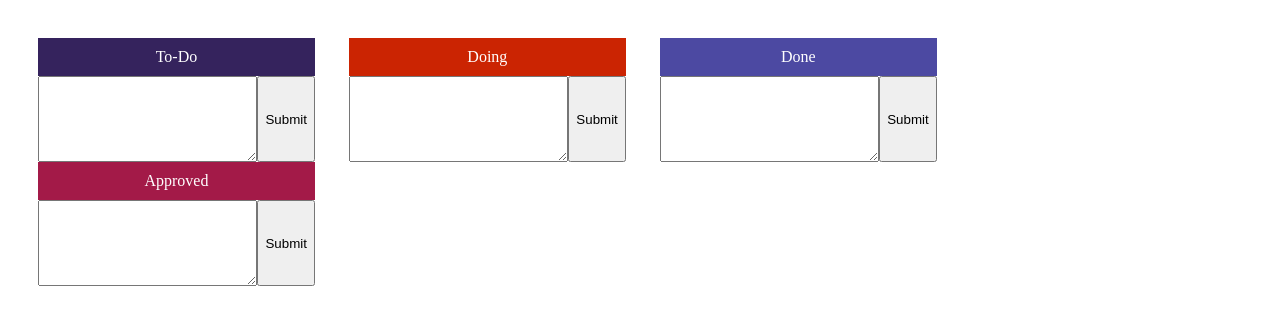
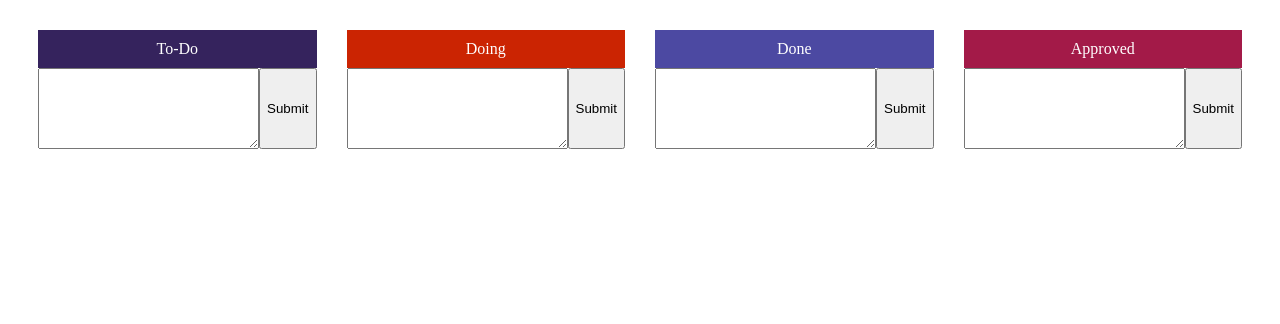
Before and after one commit to johnppkyaw/c0de-Lessons, a website: page js4/07-Challenges/5.html in a window 1280 px wide. Drawn offline with Linux system fonts and the light colour scheme.

Commit message:
edit css and html in js challege 5

```diff
--- a/js4/07-Challenges/5.html
+++ b/js4/07-Challenges/5.html
@@ -6,27 +6,28 @@
   <title>Kanban Board</title>
   <style>
     body {
-      padding: 30px;
-      box-sizing: border-box;
+      display: flex;
+      margin-top: 30px;
     }
     .each-board {
       display: inline-block;
+      margin-left: 30px;
+      width: 25%;
+    }
+
+    .each-board:last-of-type {
       margin-right: 30px;
-      box-sizing: border-box;
-      width: 23%;
     }
 
     .input-area {
       display: flex;
-      flex-direction: row;
-      height: 100%;
-      width: auto;
+      width: 100%;
     }
 
     textarea {
-      height: 80px;
-      width: 80%;
+      width: 100%;
     }
+
     button {
       width: 20%;
       min-width: max-content;
@@ -59,28 +60,28 @@
   <div class="each-board">
     <div class="title" id="to-do">To-Do</div>
     <div class="input-area">
-      <textarea id="to-do-input"></textarea>
+      <textarea rows="5" id="to-do-input"></textarea>
       <button type="button" id="to-do-input-btn">Submit</button>
     </div>
   </div>
   <div class="each-board">
     <div class="title" id="doing">Doing</div>
     <div class="input-area">
-      <textarea id="doing-input"></textarea>
+      <textarea rows="5" id="doing-input"></textarea>
       <button type="button" id="doing-input-btn">Submit</button>
     </div>
   </div>
   <div class="each-board">
     <div class="title" id="done">Done</div>
     <div class="input-area">
-      <textarea id="done-input"></textarea>
+      <textarea rows="5" id="done-input"></textarea>
       <button type="button" id="done-btn">Submit</button>
     </div>
   </div>
   <div class="each-board">
     <div class="title" id="approved">Approved</div>
     <div class="input-area">
-      <textarea id="approved-input"></textarea>
+      <textarea rows="5" id="approved-input"></textarea>
       <button type="button" id="approved-input-btn">Submit</button>
     </div>
   </div>
```
